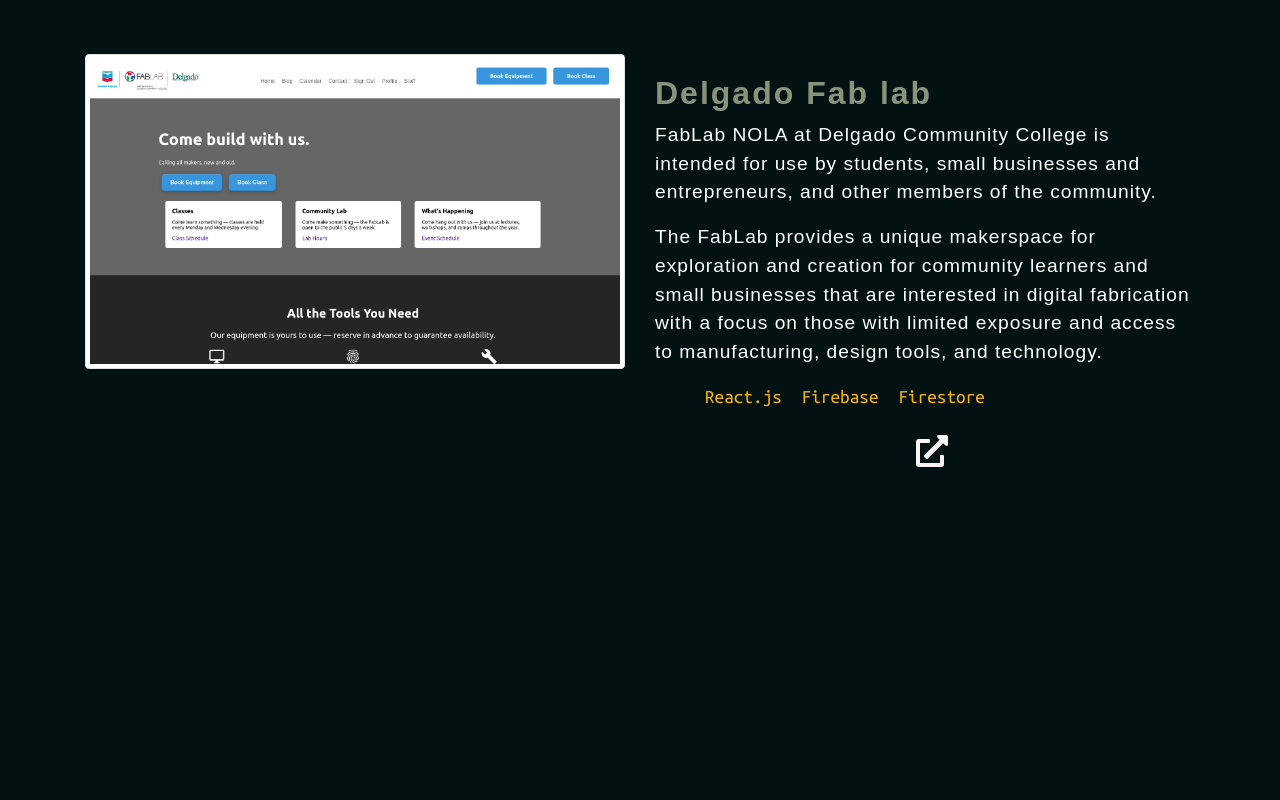
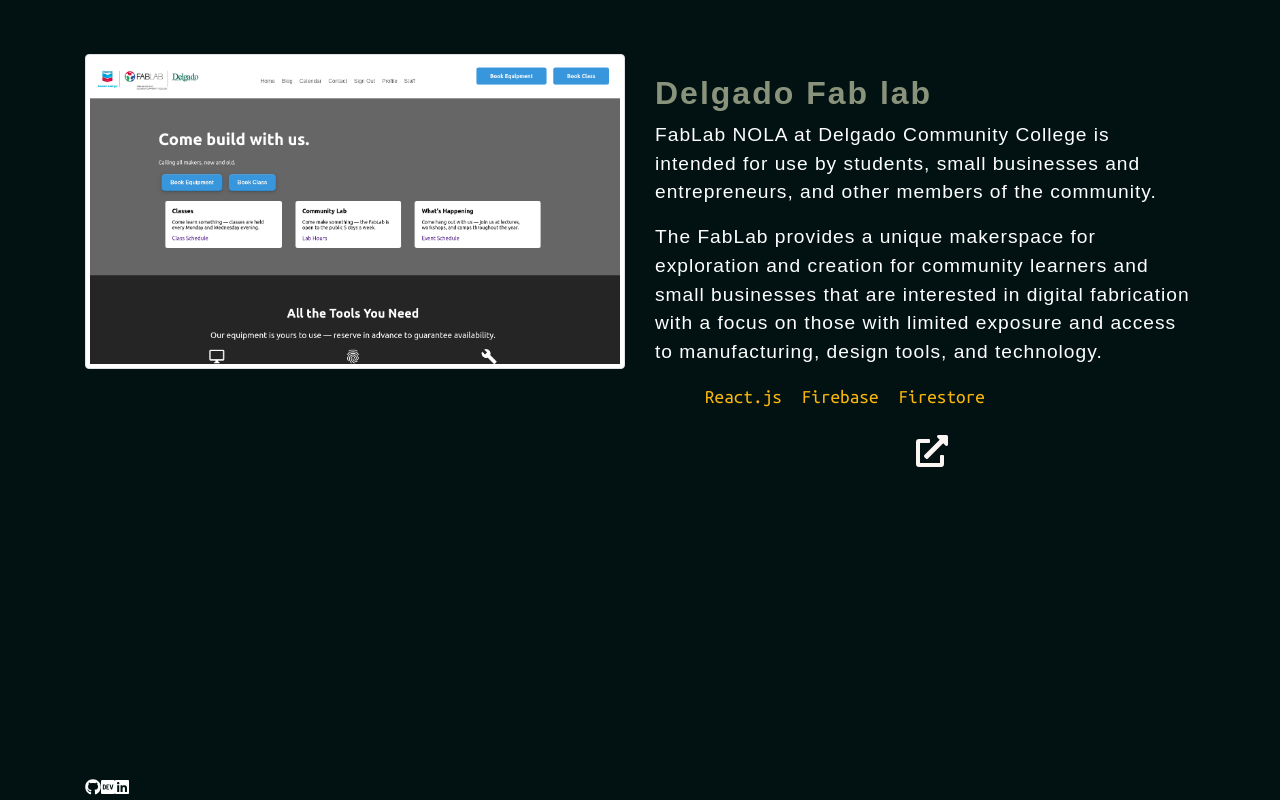
Before and after one commit to dtroyano86/portfolioSite, a Next.js app: page / in a window 1280 px wide. Shown: the part 3498-4298 px from the top of the page. Before the commit the page ends 4274 px from the top, so only its background shows below. Built offline with nearby package versions, Linux system fonts and the light colour scheme; a web font is replaced by a local one.

Commit message:
(feat)Add Images

```diff
--- /dev/null
+++ b/components/Sidebar.jsx
@@ -0,0 +1,12 @@
+import { FontAwesomeIcon } from '@fortawesome/react-fontawesome';
+import { faGithub, faDev, faLinkedin } from '@fortawesome/free-brands-svg-icons';
+
+const SidebarLinks = () => (
+  <div id="sidebar-links">
+    <FontAwesomeIcon icon={faGithub} />
+    <FontAwesomeIcon icon={faDev} />
+    <FontAwesomeIcon icon={faLinkedin} />
+  </div>
+);
+
+export default SidebarLinks;
--- a/pages/index.jsx
+++ b/pages/index.jsx
@@ -3,6 +3,8 @@
 import Intro from '../components/Intro.jsx';
 import About from '../components/About.jsx';
 import Portfolio from '../components/Portfolio.jsx';
+import SideBarLinks from '../components/Sidebar.jsx';
+import SidebarLinks from '../components/Sidebar.jsx';
 
 const Home = () => (
   <Layout>
@@ -15,6 +17,7 @@
     <Row className="justify-content-md-center group">
       <Portfolio />
     </Row>
+    <SidebarLinks />
   </Layout>
 );
 
```
